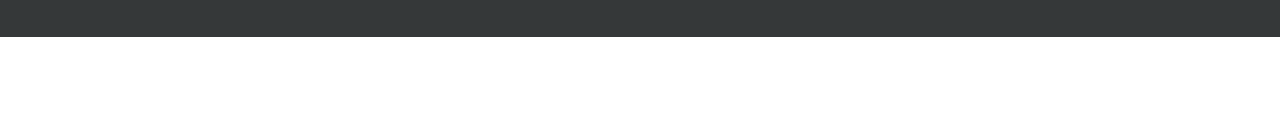
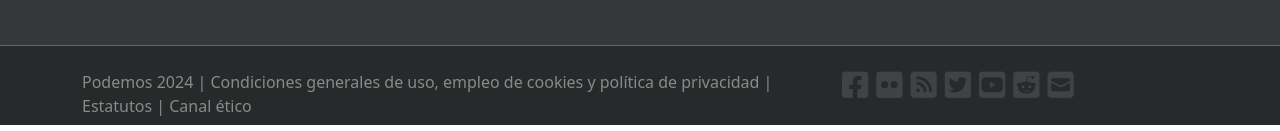
Before and after one commit to SysifosWeb/adonis-design, a plain HTML site: page index.html in a window 1280 px wide. Shown: the part 4878-5009 px from the top of the page. Before the commit the page ends 4915 px from the top, so only its background shows below. Drawn offline with nearby package versions, Linux system fonts and the light colour scheme.

Commit message:
footer terminado

```diff
--- a/index.html
+++ b/index.html
@@ -276,8 +276,25 @@
                 </div>
             </div>
         </div>
-     <div class="deep_footer">
+     <div class="deep_footer mt-5 pt-4">
+        <div class="container">
+            <div class="row">
+                <div class="col-8">
 
+                        <p class="align-self-center">Podemos 2024 | Condiciones generales de uso, empleo de cookies y política de privacidad | Estatutos | Canal ético</p>
+
+                </div>
+                <div class="col-4 d-flex flex-row icons">
+                    <a href="#" class="me-2"><i class="fa-brands fa-facebook-square"></i></a>
+                    <a href="#" class="me-2"><i class="fa-brands fa-flickr"></i></a>
+                    <a href="#" class="me-2"><i class="fa-solid fa-square-rss"></i></a>
+                    <a href="#" class="me-2"><i class="fa-brands fa-twitter-square"></i></a>
+                    <a href="#" class="me-2"><i class="fa-brands fa-youtube-square"></i></a>
+                    <a href="#" class="me-2"><i class="fa-brands fa-reddit-square"></i></a>
+                    <a href="#" class="me-2"><i class="fa-solid fa-square-envelope"></i></a>
+                </div>
+            </div>
+        </div>
      </div>
     </footer>
     <script src="https://cdn.jsdelivr.net/npm/bootstrap@5.3.3/dist/js/bootstrap.bundle.min.js" integrity="sha384-YvpcrYf0tY3lHB60NNkmXc5s9fDVZLESaAA55NDzOxhy9GkcIdslK1eN7N6jIeHz" crossorigin="anonymous"></script>
--- a/style.css
+++ b/style.css
@@ -124,7 +124,7 @@ i{
 footer{
     position: relative;
     padding-top: 50px;
-    padding-bottom: 40px;
+    /* padding-bottom: 40px; */
     background-color: #353839;
     color: #8c8989;
 }
@@ -155,6 +155,22 @@ hr,ul,li{
     width: 100%;
     padding-left: 0;
 }
+.deep_footer{
+    border-top: 0.5px solid rgb(100, 100, 100);
+    position:relative;
+    background-color: #272A2B;
+    height: 80px;
+    /* bottom: 0px; */
+
+}
+.deep_footer .icons a i{
+    font-size: 30px;
+    color: #404344;
+    transition: 0.5s;
+}
+.deep_footer .icons a i:hover{
+  color: white;
+}
 
 @media (max-width: 768px) {
     .container-titulo {
```
